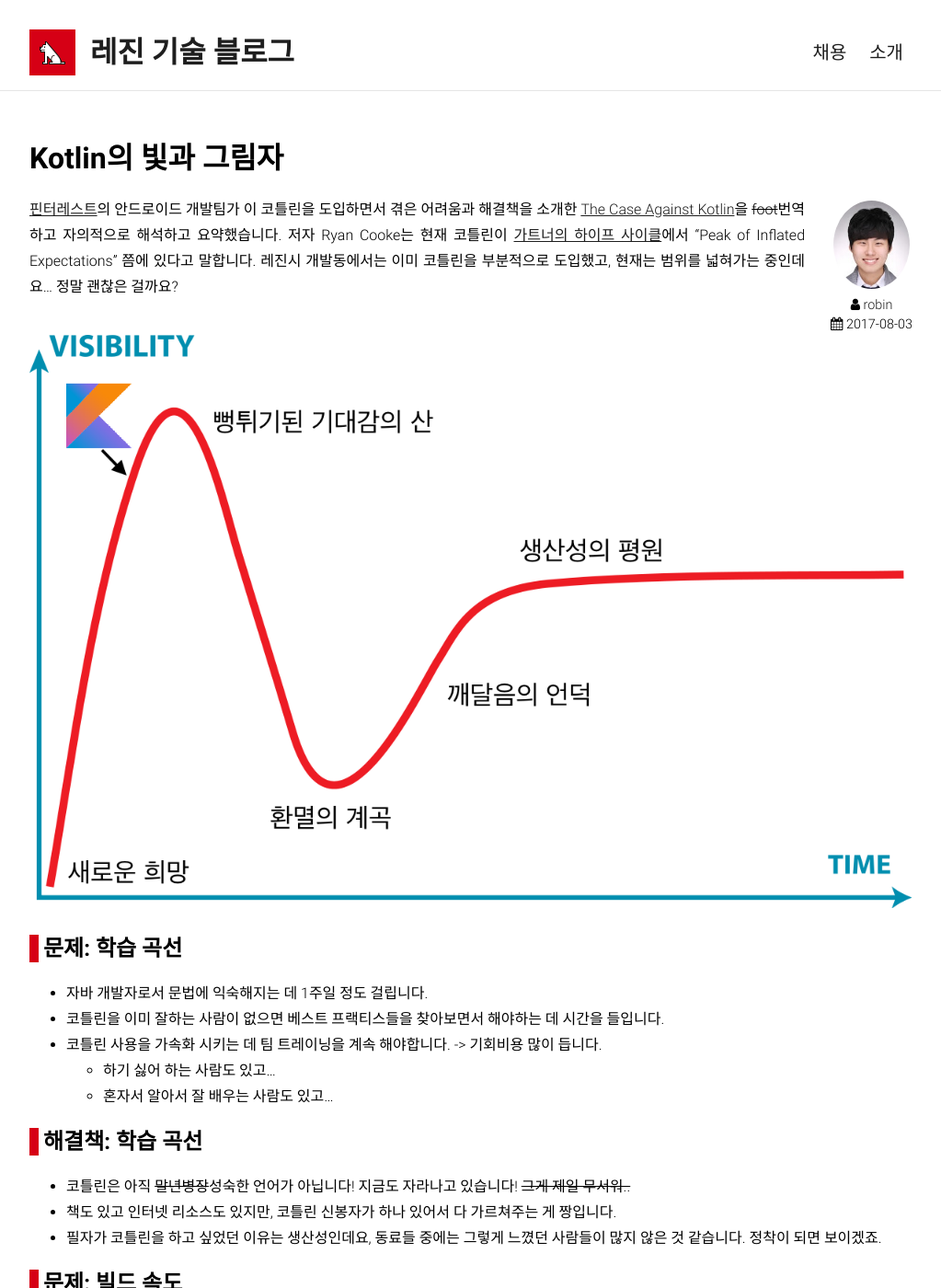
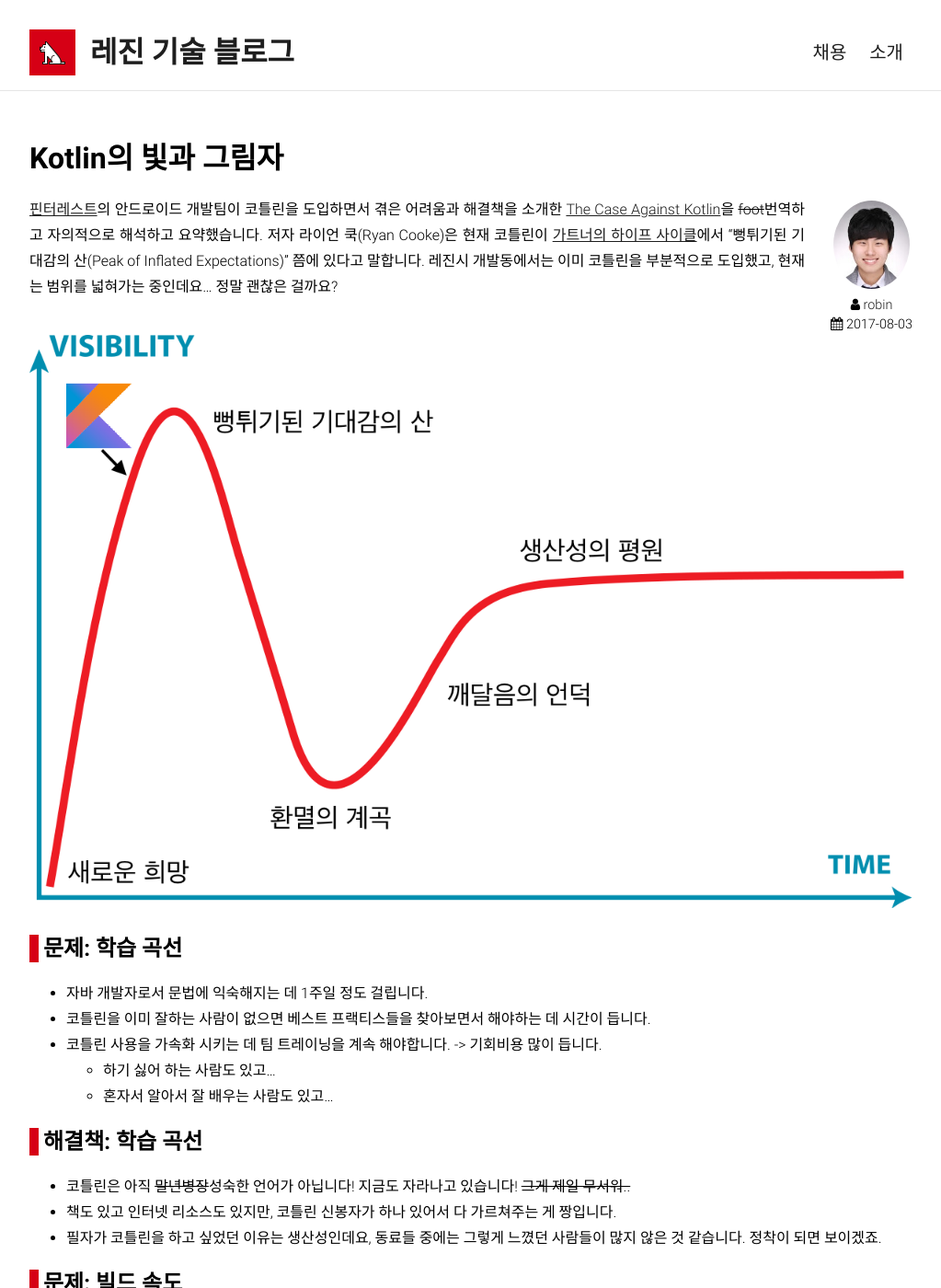
Before and after one commit to lezhin/lezhin.github.io, a Jekyll site: the page built from _posts/2017-08-03-the-case-against-kotlin.md, in a window 1280 px wide and 1400 px high. Shown: the whole window at 92% size, without its empty margins (128-1151 px from the left). Built offline with Jekyll 4.4.1, drawn with Linux system fonts in a browser that asks for light colours; nearby versions of some CDN libraries; some web fonts are replaced; our own code applies the rules of GitHub Pages for plain Markdown files; some of the changed text lies outside the part shown.

Commit message:
fix typo

```diff
--- a/_posts/2017-08-03-the-case-against-kotlin.md
+++ b/_posts/2017-08-03-the-case-against-kotlin.md
@@ -5,9 +5,9 @@
 tags: [kotlin]
 ---
 
-[핀터레스트](http://pinterest.com)의 안드로이드 개발팀가 이 코틀린을 도입하면서 겪은 어려움과 해결책을 소개한
+[핀터레스트](http://pinterest.com)의 안드로이드 개발팀이 코틀린을 도입하면서 겪은 어려움과 해결책을 소개한
 [The Case Against Kotlin](https://medium.com/@Pinterest_Engineering/the-case-against-kotlin-2c574cb87953)을 ~~foot~~번역하고 자의적으로 해석하고 요약했습니다.
-저자 Ryan Cooke는 현재 코틀린이 [가트너의 하이프 사이클](https://en.wikipedia.org/wiki/Hype_cycle)에서 "Peak of Inflated Expectations" 쯤에 있다고 말합니다.
+저자 라이언 쿡(Ryan Cooke)은 현재 코틀린이 [가트너의 하이프 사이클](https://en.wikipedia.org/wiki/Hype_cycle)에서 "뻥튀기된 기대감의 산(Peak of Inflated Expectations)" 쯤에 있다고 말합니다.
 레진시 개발동에서는 이미 코틀린을 부분적으로 도입했고, 현재는 범위를 넓혀가는 중인데요... 정말 괜찮은 걸까요?
 <!--more-->
 
@@ -16,7 +16,7 @@
 ## 문제: 학습 곡선
 
 * 자바 개발자로서 문법에 익숙해지는 데 1주일 정도 걸립니다.
-* 코틀린을 이미 잘하는 사람이 없으면 베스트 프랙티스들을 찾아보면서 해야하는 데 시간을 들입니다.
+* 코틀린을 이미 잘하는 사람이 없으면 베스트 프랙티스들을 찾아보면서 해야하는 데 시간이 듭니다.
 * 코틀린 사용을 가속화 시키는 데 팀 트레이닝을 계속 해야합니다. -> 기회비용 많이 듭니다.
 	* 하기 싫어 하는 사람도 있고...
 	* 혼자서 알아서 잘 배우는 사람도 있고...
```
Also changed, not shown: other parts of _posts/2017-08-03-the-case-against-kotlin.md (+3 -3 lines).
